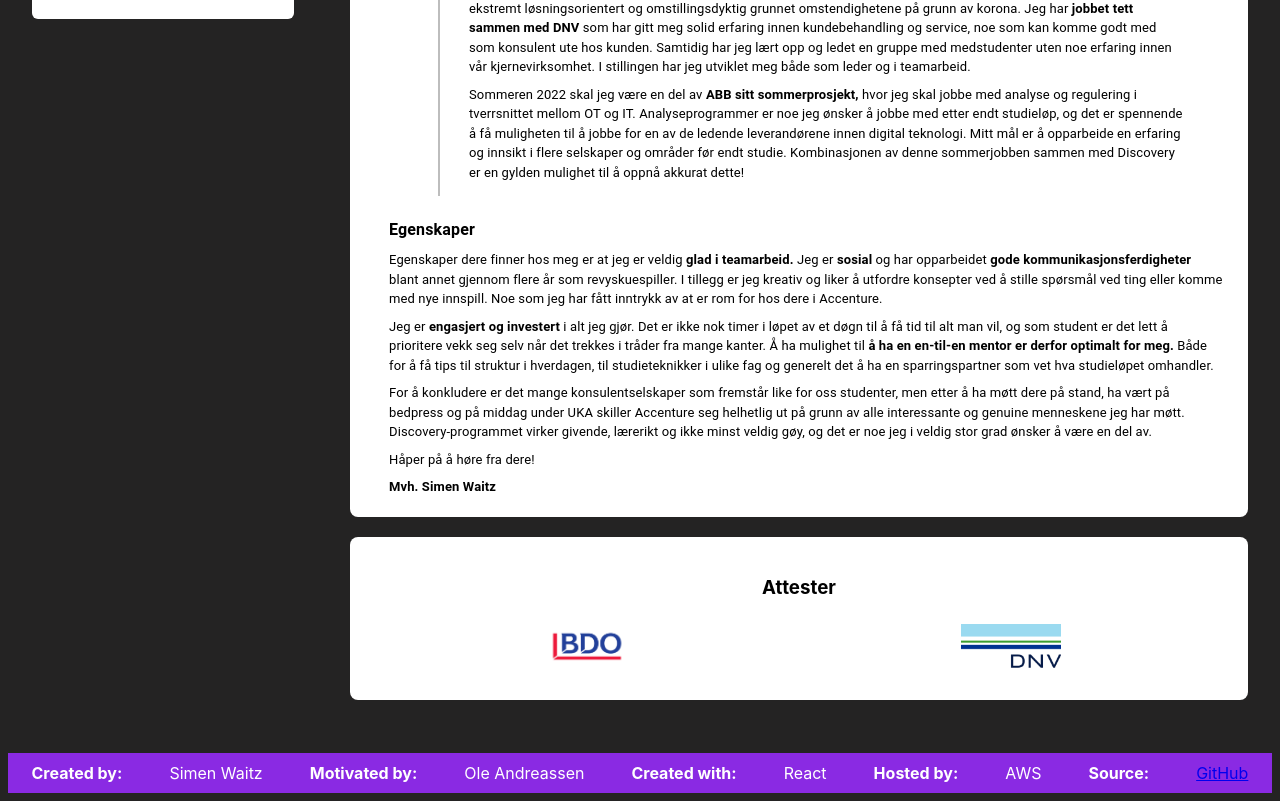
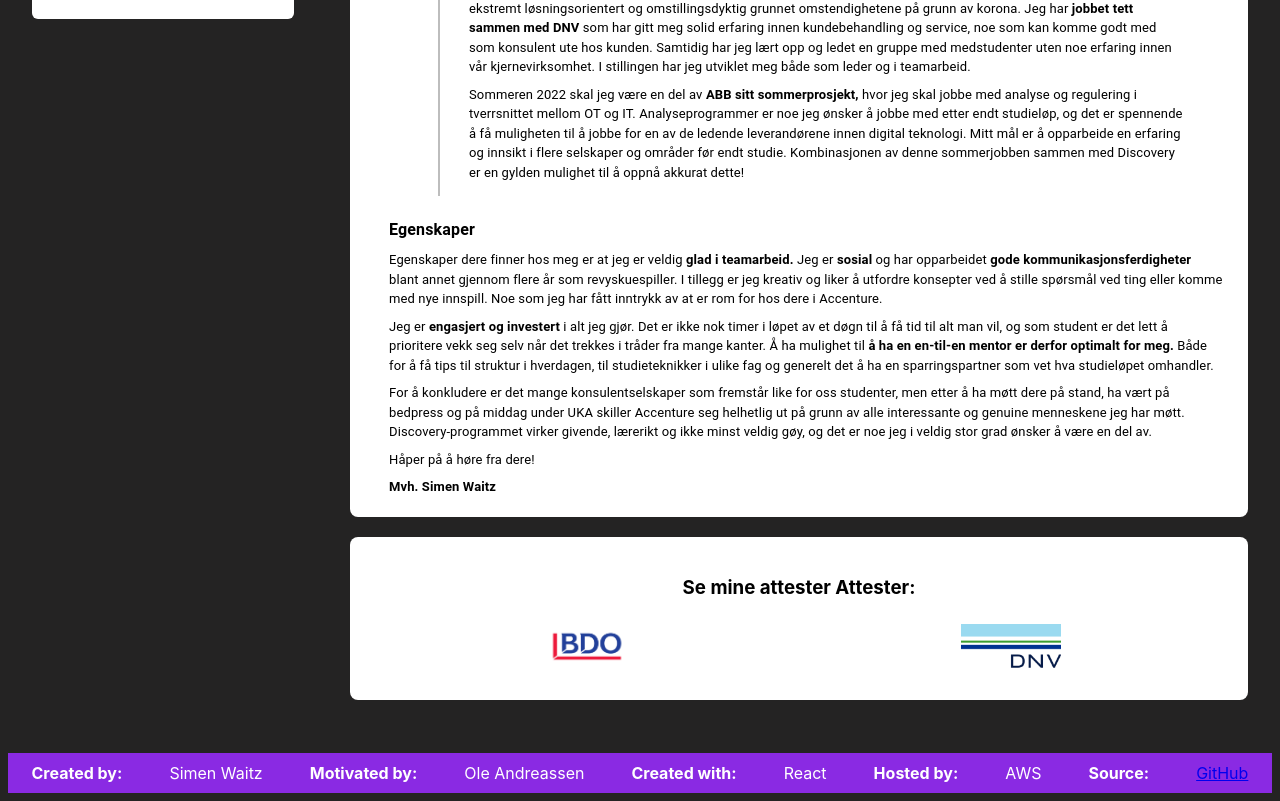
Before and after one commit to Simenwai/simendiscovery, a React (Create React App) app: page / in a window 1280 px wide. Shown: the part 533-1334 px from the top of the page. Built offline with nearby package versions, Linux system fonts and the light colour scheme.

Commit message:
final finish

```diff
--- a/src/components/Attest/Attest.js
+++ b/src/components/Attest/Attest.js
@@ -12,7 +12,7 @@
     return (
         <div className='attest'>
                 <div>
-                    <h3>Attester</h3>
+                    <h3>Se mine attester Attester: </h3>
                 </div>
                 <div className="img_container">
                     <div className="attest_left">
```
